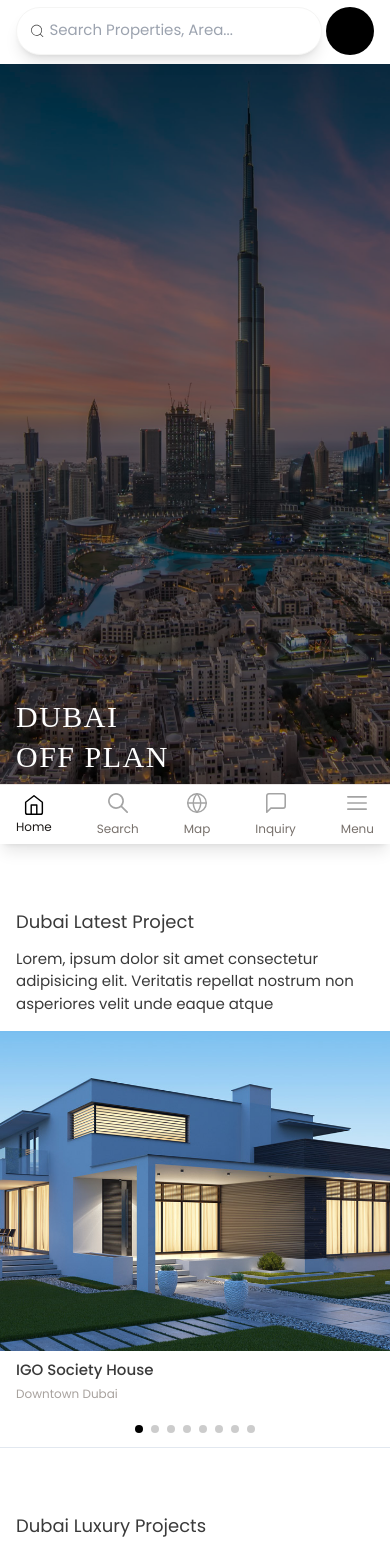
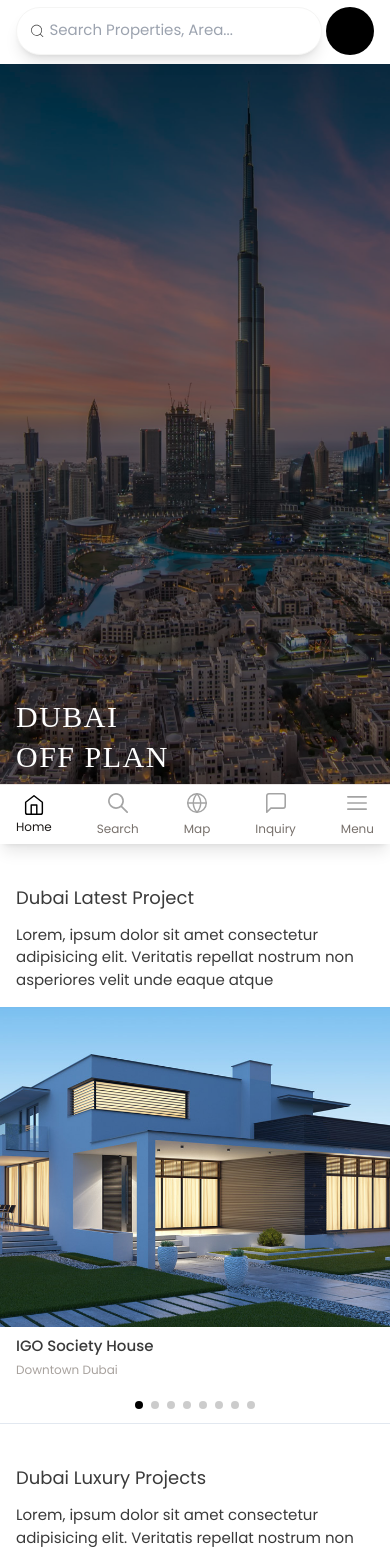
Before and after one commit to arefinite/real-estate-client, a React (Vite) app: page / in a window 390 px wide. Shown: the top 1551 px of the page. Built offline with nearby package versions, Linux system fonts and the light colour scheme; some icons are missing.

Commit message:
padding fixed

```diff
--- a/src/components/home/DubaiSection.jsx
+++ b/src/components/home/DubaiSection.jsx
@@ -1,6 +1,6 @@
 const DubaiSection = ({title,children}) => {
   return (
-      <div className="md:my-20 my-16">
+      <div className="md:my-20 my-10">
           <section className="px-4 md:px-0 md:container md:mx-auto md:text-center md:max-w-[500px]">
               <h1 className="heading font-bold">{title}</h1>
               <p>Lorem, ipsum dolor sit amet consectetur adipisicing elit. Veritatis repellat nostrum non asperiores velit unde eaque atque</p>
```
